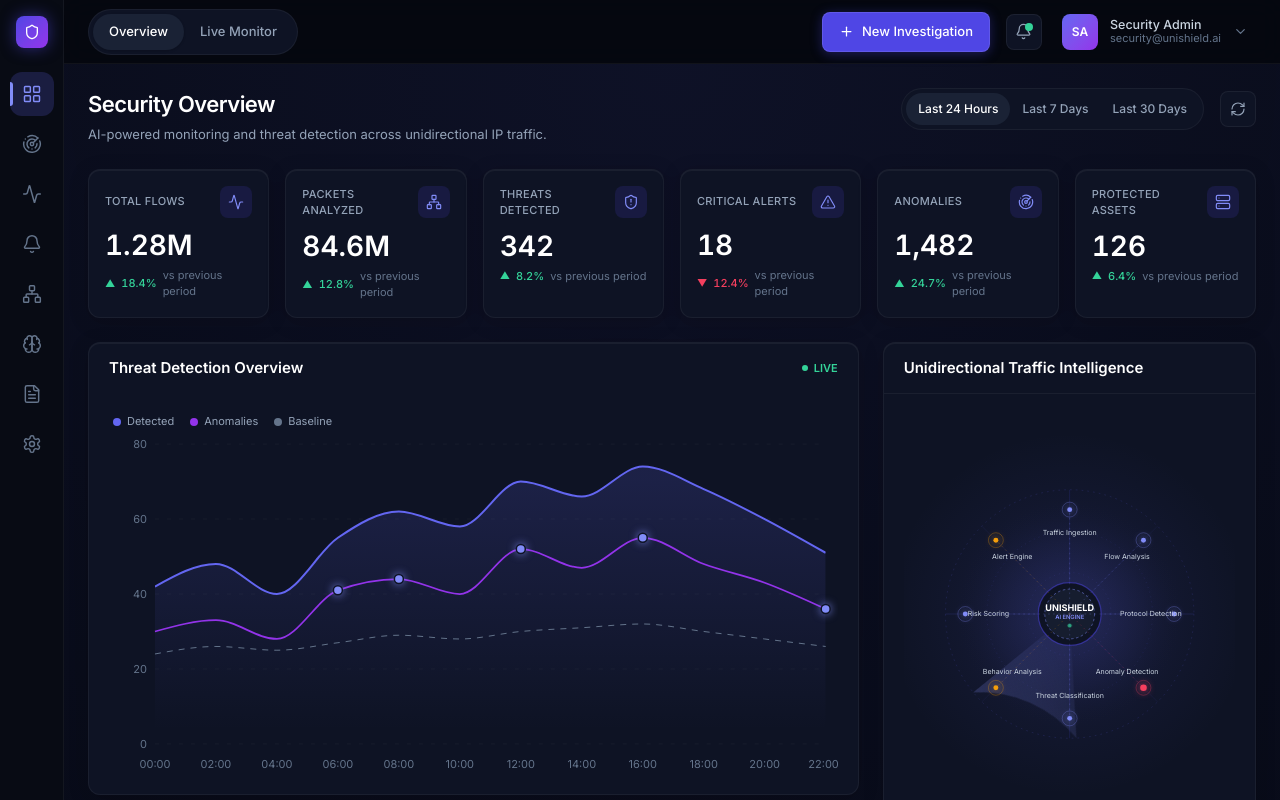
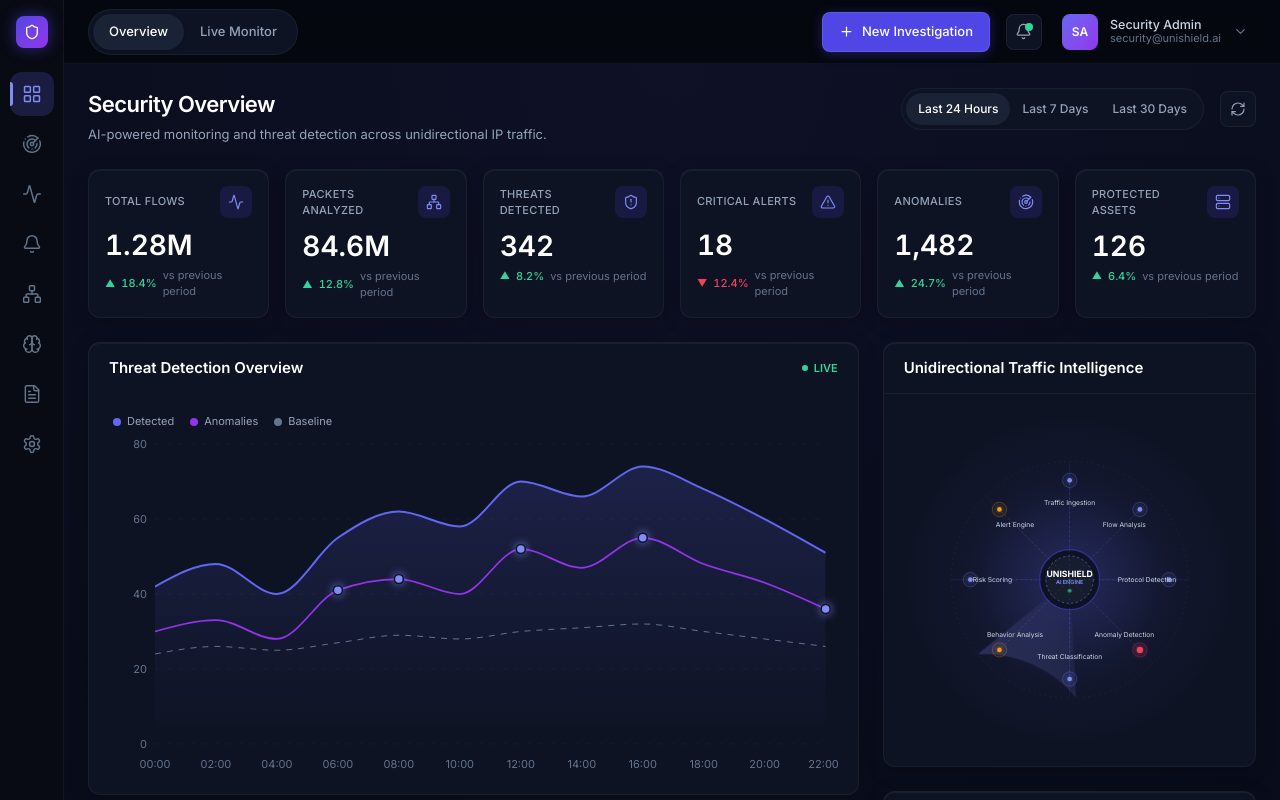
Before and after one commit to NeuroxenTech/UniShieldAI, a React (Vite) app in the folder frontend/: page / in a window 1280 px wide. Built offline with nearby package versions, Linux system fonts and the light colour scheme.

Commit message:
refactor(frontend): improve dashboard layout and polish

```diff
--- a/frontend/src/components/dashboard/SecurityInsights.tsx
+++ b/frontend/src/components/dashboard/SecurityInsights.tsx
@@ -42,12 +42,7 @@ export function SecurityInsights() {
 
   return (
     <div>
-      <div className="flex items-center justify-between mb-4">
-        <h3 className="text-[15px] font-semibold text-white">
-          Security Insights{" "}
-          <span className="text-[13px] font-normal text-[#64748B]">(16)</span>
-        </h3>
-        <div className="flex items-center gap-3">
+      <div className="flex items-center justify-between gap-3 mb-4">
         <div className="flex items-center p-1 rounded-lg bg-[#0E1324] border border-white/[0.05]">
           {filters.map((f) => (
             <button
@@ -89,7 +84,6 @@ export function SecurityInsights() {
           Ignored
         </button>
       </div>
-      </div>
 
       <div className="grid grid-cols-1 lg:grid-cols-3 gap-4">
         {visible.map((insight, i) => (
--- a/frontend/src/components/dashboard/UnidirectionalRadar.tsx
+++ b/frontend/src/components/dashboard/UnidirectionalRadar.tsx
@@ -37,12 +37,10 @@ export function UnidirectionalRadar() {
   const ringRadii = [50, 100, 150];
 
   return (
-    <div className="ambient-radar w-full h-[400px] relative overflow-hidden rounded-lg flex items-center justify-center">
+    <div className="ambient-radar w-full relative overflow-hidden rounded-lg flex items-center justify-center p-2">
       <svg
-        width="400"
-        height="400"
         viewBox="0 0 400 400"
-        className="select-none"
+        className="select-none w-full h-auto max-w-[400px]"
       >
         {/* faint dot grid */}
         <radialGradient id="radarGlow" cx="50%" cy="50%" r="50%">
--- a/frontend/src/components/ui/KPICard.tsx
+++ b/frontend/src/components/ui/KPICard.tsx
@@ -16,7 +16,8 @@ export function KPICard({ label, value, change, up = true, icon: Icon, changeLab
   const arrow = up ? "▲" : "▼";
 
   return (
-    <div className="bg-[#0E1324] rounded-xl border border-white/[0.05] card-shadow p-4 relative overflow-hidden group">
+    <div className="bg-[#0E1324] rounded-xl border border-white/[0.05] card-shadow p-4 relative overflow-hidden group hover:border-white/[0.10] hover:-translate-y-0.5 transition-all duration-200">
+      <div className="absolute inset-x-0 top-0 h-[2px] bg-gradient-to-r from-transparent via-[#4F46E5]/60 to-transparent opacity-0 group-hover:opacity-100 transition-opacity" />
       <div className="absolute -top-10 -right-10 w-28 h-28 rounded-full bg-[#4F46E5]/10 blur-2xl transition-opacity opacity-0 group-hover:opacity-100" />
       <div className="flex items-center justify-between">
         <p className="text-[11px] font-medium text-[#94A3B8] uppercase tracking-wide">{label}</p>
--- a/frontend/src/pages/Dashboard.tsx
+++ b/frontend/src/pages/Dashboard.tsx
@@ -69,9 +69,9 @@ export default function Dashboard() {
         })}
       </div>
 
-      {/* Main grid */}
+      {/* Main 2/3 + 1/3 grid */}
       <div className="grid grid-cols-1 lg:grid-cols-3 gap-6">
-        {/* Left 2-col: Threat Detection Overview + severity */}
+        {/* Left 2-col */}
         <div className="lg:col-span-2 space-y-6">
           <Card
             title="Threat Detection Overview"
@@ -94,26 +94,24 @@ export default function Dashboard() {
           </Card>
         </div>
 
-        {/* Right 1-col: Radar + Live feed + AI */}
+        {/* Right 1-col sidebar */}
         <div className="space-y-6">
           <Card title="Unidirectional Traffic Intelligence">
             <UnidirectionalRadar />
           </Card>
-        </div>
-      </div>
 
-      {/* Live feed + AI row */}
-      <div className="grid grid-cols-1 lg:grid-cols-2 gap-6">
           <Card title="Live Threat Feed">
             <LiveThreatFeed />
           </Card>
+
           <Card title="UniShield AI Analysis">
             <AIIntelligenceCard />
           </Card>
         </div>
+      </div>
 
       {/* Insights */}
-      <Card title="Insights">
+      <Card title="Insights" subtitle="16 AI-generated findings">
         <SecurityInsights />
       </Card>
 
```
Also changed, not shown: 1 other file (tests, documents, lock files or other folders). Lines whose indentation alone changed are shown as unchanged.
